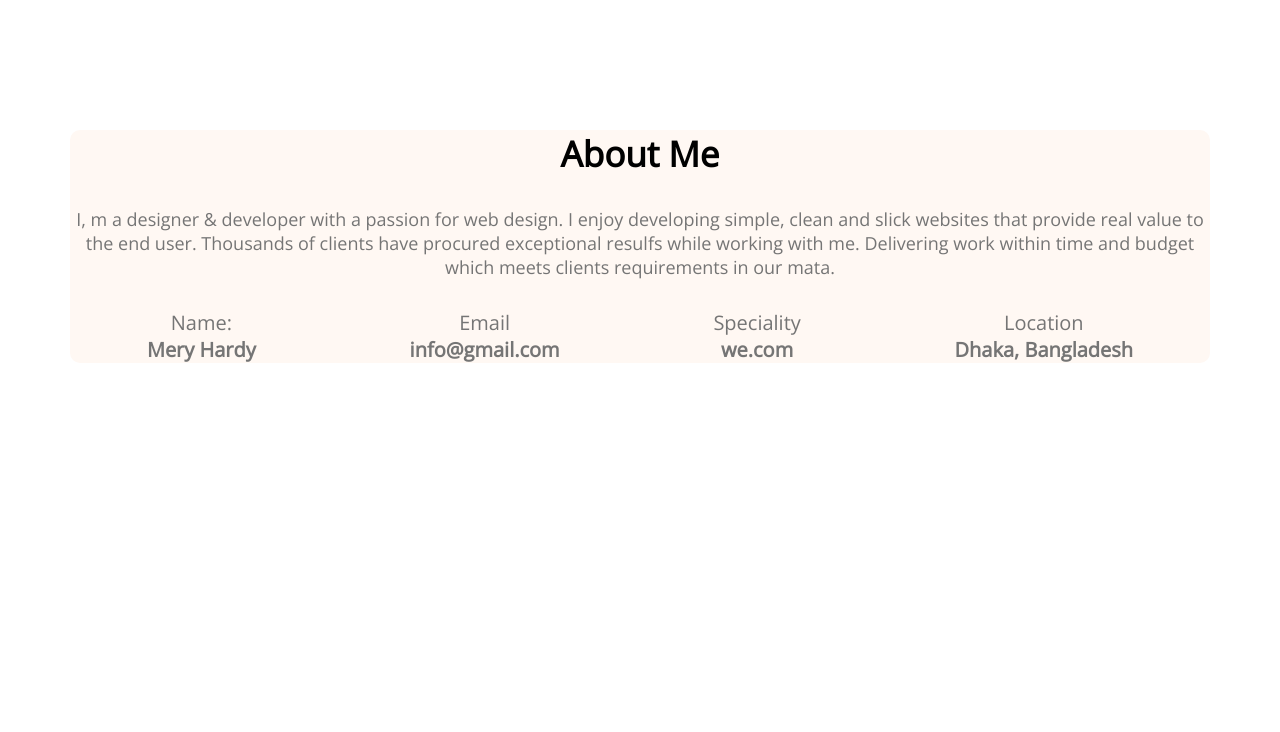
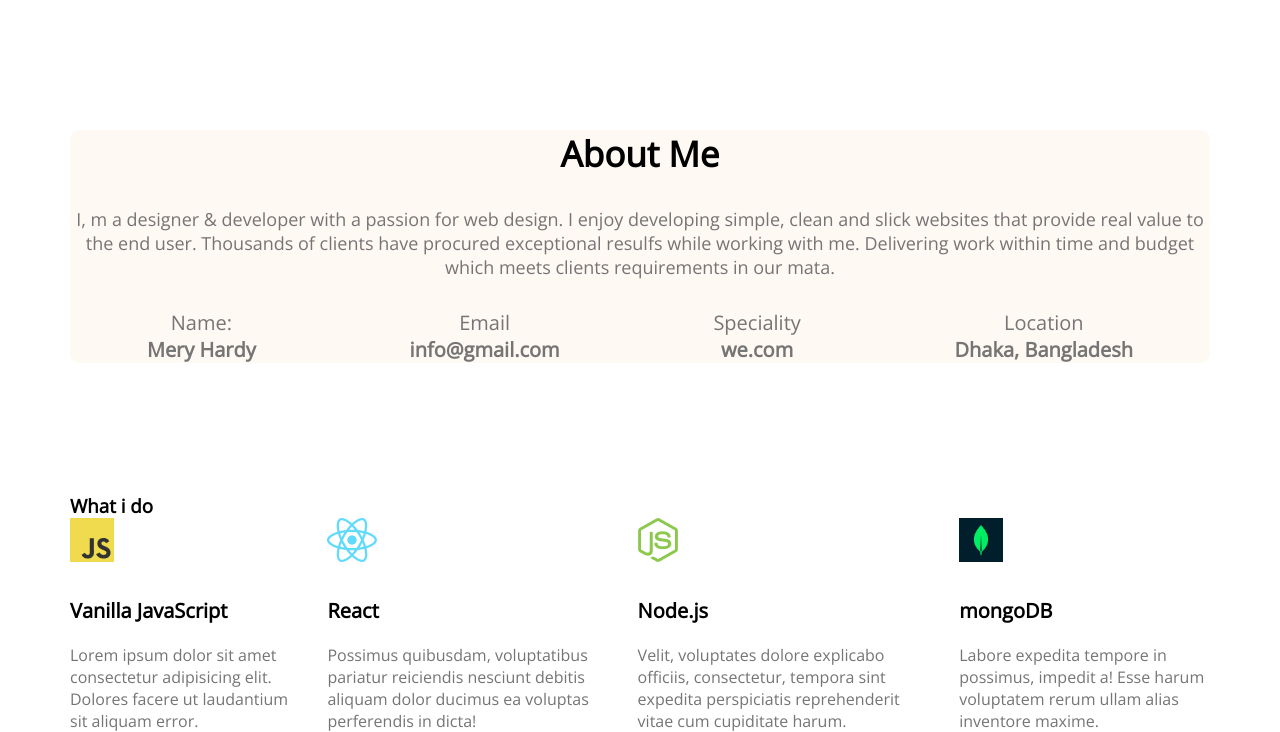
Before and after one commit to Ismail1hosen/developer-prottfolio, a plain HTML site: page index.html in a window 1280 px wide. Shown: the part 940-1672 px from the top of the page. Before the commit the page ends 1303 px from the top, so only its background shows below. Drawn offline with nearby package versions, Linux system fonts and the light colour scheme.

Commit message:
added what i do somethings

```diff
--- a/index.html
+++ b/index.html
@@ -61,6 +61,38 @@
                  </div>
 
         </section>
+        <!-- what i do section -->
+        <section class="what-i-do">
+            <h3 class="what">What i do</h3>
+            <!-- .skills-conteiner>.skill*4>img+p.skill-title+p.skill-des>lorem15 -->
+            <div class="skills-conteiner">
+                <div class="skill">
+                    <img src="images/icons/js.png" alt="">
+                    <p class="skill-title">Vanilla JavaScript</p>
+                    <p class="skill-des">Lorem ipsum dolor sit amet consectetur adipisicing elit.
+                         Dolores facere ut laudantium sit aliquam error.</p>
+                </div>
+                <div class="skill">
+                    <img src="images/icons/react.png" alt="">
+                    <p class="skill-title">React</p>
+                    <p class="skill-des">Possimus quibusdam, voluptatibus pariatur reiciendis nesciunt
+                         debitis aliquam dolor ducimus ea voluptas perferendis in dicta!</p>
+                </div>
+                <div class="skill">
+                    <img src="images/icons/nodejs.png" alt="">
+                    <p class="skill-title">Node.js</p>
+                    <p class="skill-des">Velit, voluptates dolore explicabo officiis, consectetur,
+                         tempora sint expedita perspiciatis reprehenderit vitae cum cupiditate harum.</p>
+                </div>
+                <div class="skill">
+                    <img src="images/icons/mongo.png" alt="">
+                    <p class="skill-title">mongoDB</p>
+                    <p class="skill-des">Labore expedita tempore in possimus, impedit a!
+                         Esse harum voluptatem rerum ullam alias inventore maxime.</p>
+                </div>
+            </div>
+
+        </section>
     </main>
 
 </body>
--- a/styles/prottfolio.css
+++ b/styles/prottfolio.css
@@ -118,3 +118,29 @@ main{
     color: #757575;
 
 }
+
+.what-i-do{
+    margin-top: 130px;
+}
+.skills-conteiner{
+    display: flex;
+    gap: 24px;
+
+}
+.skiill{
+    text-align: center;
+    background: #FFFFFF;
+    box-shadow: 0px 6px 50px rgba(0, 0, 0, 0.06);
+    border-radius: 5px;
+    padding: 30px;
+}
+.skill-title{
+
+    font-weight: 700;
+    font-size: 20px;
+    margin-top: 30px;
+    margin-bottom: 20px;
+}
+.skill-des{
+    color: #757575;
+}
```
